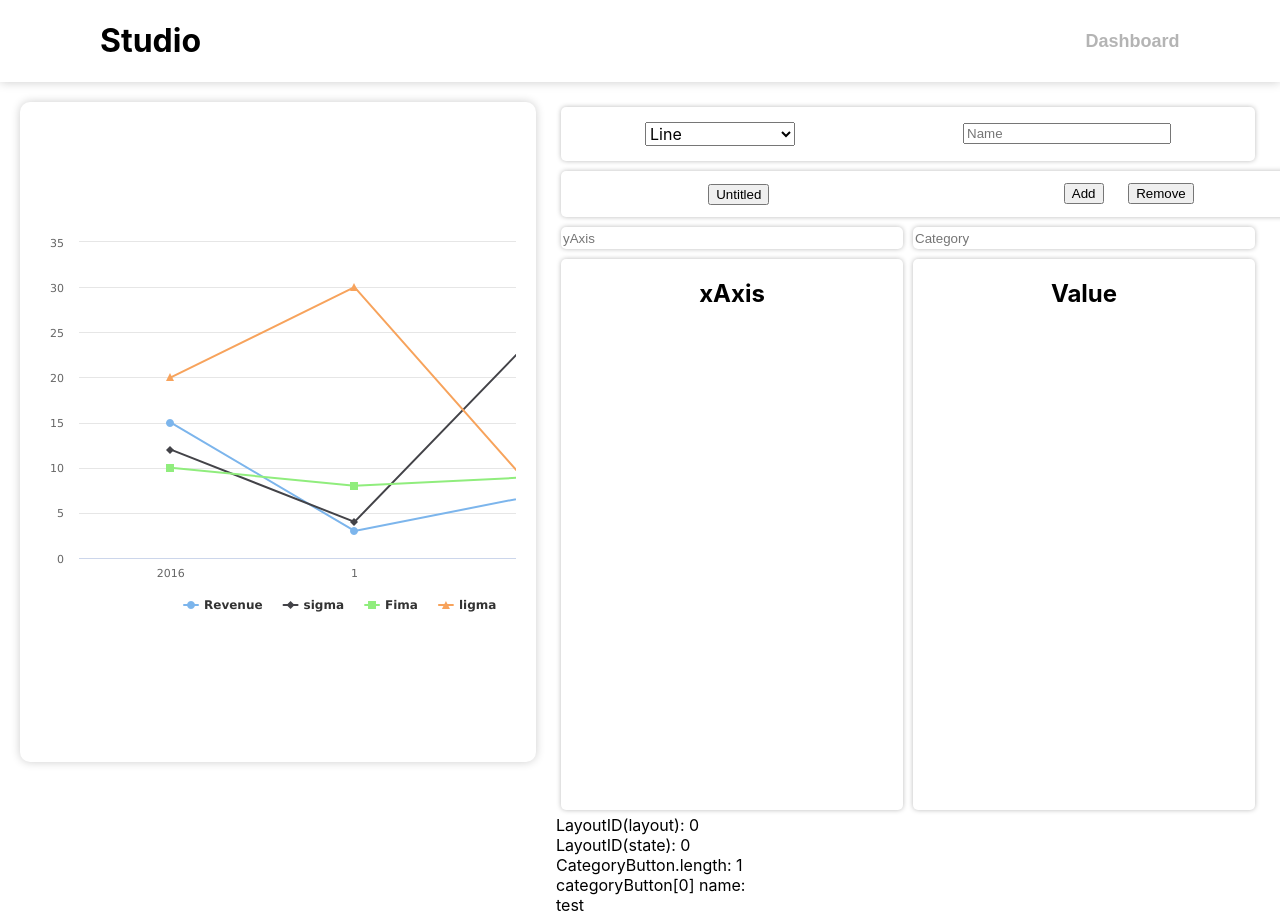
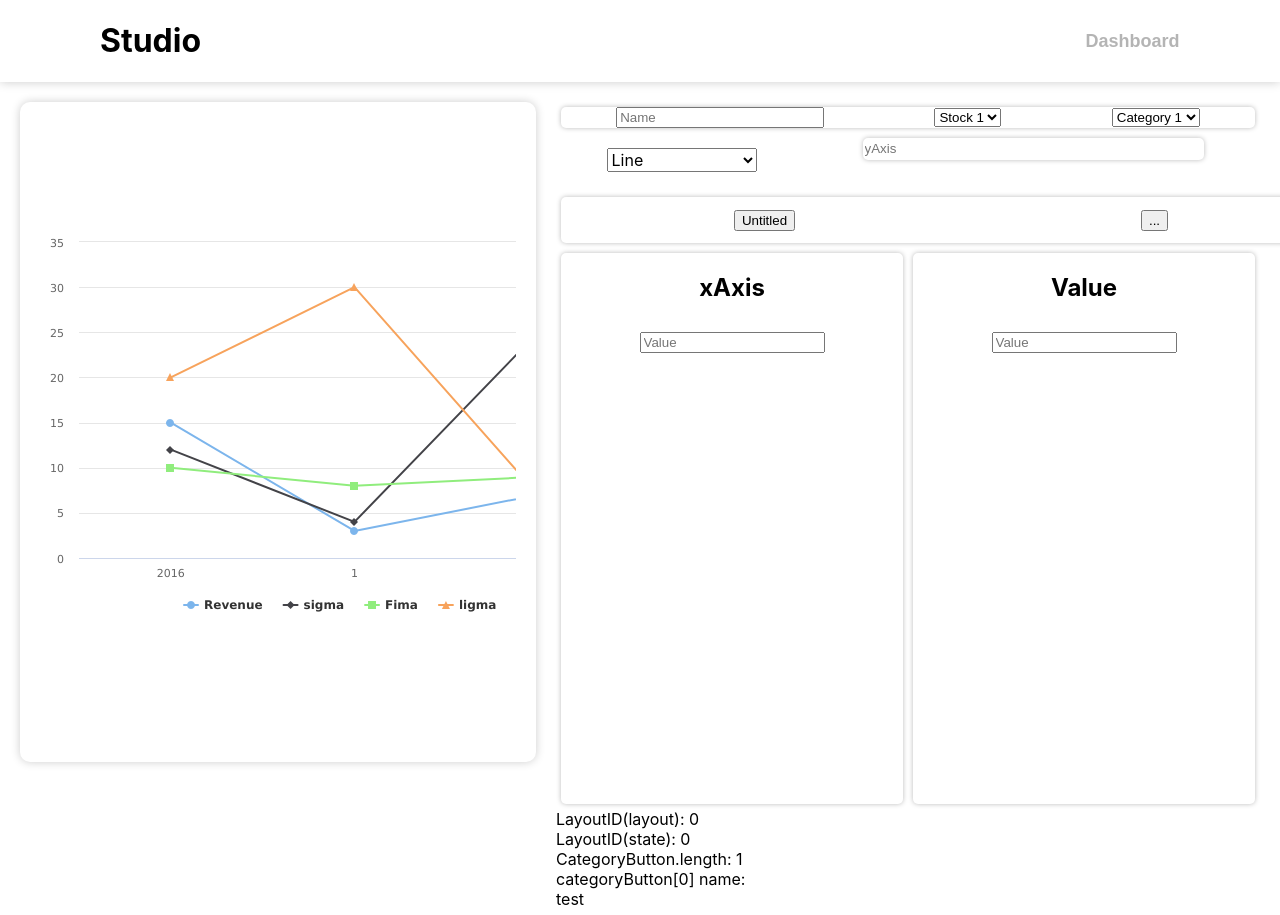
Before and after one commit to philipcoroiu/OnlyFin, a React (Create React App) app in the folder onlyfin-frontend/: page /Dashboard/Studio in a window 1280 px wide. Shown: the top 915 px of the page. Built offline with nearby package versions, Linux system fonts and the light colour scheme.

Commit message:
Implemented "..." button

```diff
--- a/onlyfin-frontend/src/components/Studio/CategoryLayout.js
+++ b/onlyfin-frontend/src/components/Studio/CategoryLayout.js
@@ -11,7 +11,30 @@ export default function CategoryLayout(props) {
 
     return (
         <>
-            <div className="toolbar--axis--name">
+
+            <div className="toolbar--columns">
+                <div className="toolbar--xaxis">
+                    <h2>xAxis</h2>
+                    <input placeholder="Value"/>
+                </div>
+                <div className="toolbar--value">
+                    <h2>Value</h2>
+                    <input placeholder="Value"/>
+                </div>
+            </div>
+            <div>LayoutID(layout): {props.id}</div>
+        </>
+    )
+}
+/*
+<input type="text"
+       placeholder="Category"
+       name={`category${props.id}`}
+       id={props.id}
+       onChange={handleInput}
+/>
+
+<div className="toolbar--axis--name">
                 <input
                     type="text"
                     placeholder="yAxis"
@@ -19,23 +42,7 @@ export default function CategoryLayout(props) {
                     onChange={handleInput}
                     value={props.valueName}
                 />
-                <input type="text"
-                       placeholder="Category"
-                       name={`category${props.id}`}
-                       id={props.id}
-                       onChange={handleInput}
-                />
+
             </div>
 
-            <div className="toolbar--columns">
-                <div className="toolbar--xaxis">
-                    <h2>xAxis</h2>
-                </div>
-                <div className="toolbar--value">
-                    <h2>Value</h2>
-                </div>
-            </div>
-            <div>LayoutID(layout): {props.id}</div>
-        </>
-    )
-}
+ */
--- /dev/null
+++ b/onlyfin-frontend/src/components/Studio/DropdownButton.js
@@ -0,0 +1,57 @@
+import React, { useState } from "react";
+//import "./DropdownButton.css"; // Import CSS file for styling
+
+const DropdownButton = (props) => {
+    const [isOpen, setIsOpen] = useState(false); // State to track dropdown open/closed state
+    const [inputValue, setInputValue] = useState(""); // State to store input value
+
+
+    const handleButtonClick = () => {
+        setIsOpen(!isOpen); // Toggle dropdown open/closed state
+    };
+
+    const handleInputChange = (e) => {
+        setInputValue(e.target.value); // Update input value in state
+    };
+
+    const handleInputSubmit = (e) => {
+        e.preventDefault(); // Prevent form submission
+        // Perform desired action with input value, e.g., send to API, update state, etc.
+        console.log("Input value submitted:", inputValue);
+
+        props.changeName(inputValue);
+
+        // Close dropdown
+        setIsOpen(false);
+    };
+
+    return (
+        <div className="dropdown-button-container">
+            {/* Button to toggle dropdown */}
+            <button className="dropdown-button" onClick={handleButtonClick}>
+                ...
+            </button>
+            {/* Dropdown menu */}
+            {isOpen && (
+
+                <form className="dropdown-menu" onSubmit={handleInputSubmit}>
+                    <button onClick={props.onClickAdd} >Add Category</button>
+                    <button onClick={props.onClickRemove} >Remove Category</button>
+                    <input
+                        type="text"
+                        className="dropdown-input"
+                        placeholder="Enter value"
+                        value={inputValue}
+                        onChange={handleInputChange}
+                    />
+
+                    <button type="submit" className="dropdown-submit">
+                        Submit
+                    </button>
+                </form>
+            )}
+        </div>
+    );
+};
+
+export default DropdownButton;
--- a/onlyfin-frontend/src/components/Studio/Studio.js
+++ b/onlyfin-frontend/src/components/Studio/Studio.js
@@ -1,5 +1,5 @@
 import React from "react"
-import Sidebar from "./StudioToolbar";
+import StudioToolbar from "./StudioToolbar";
 import Chart from "./Chart"
 import {Link, NavLink} from "react-router-dom";
 
@@ -35,12 +35,13 @@ export default function Studio() {
                     <button className="studio--navbar--button">Dashboard</button>
                 </Link>
             </div>
-            <Sidebar
+            <StudioToolbar
                 name={sendData.nameOfDiagram}
                 valueName={sendData.valueTitle}
                 typeOfDiagram={sendData.typeOfDiagram}
                 function={changeStats}
                 categories={sendData.categories}
+                onyAxisChange={changeStats}
 
             />
             <div className="chart">
--- a/onlyfin-frontend/src/components/Studio/StudioToolbar.js
+++ b/onlyfin-frontend/src/components/Studio/StudioToolbar.js
@@ -1,6 +1,7 @@
 import React from 'react';
 import CategoryLayout from "./CategoryLayout";
 import CategoryButton from "./CategoryButton"
+import DropdownButton from "./DropdownButton"
 
 export default function StudioToolbar(props) {
 
@@ -48,10 +49,25 @@ export default function StudioToolbar(props) {
      * Changes the name of the chosen category button
      * @param input
      */
+    /*
     function changeName(input, id) {
         setCategoryButton(prevButtons => {
             const updatedButtons = prevButtons.map(button => {
                 if (button.props.id === id) {
+                    return React.cloneElement(button, { value: input });
+                }
+                return button;
+            });
+            return updatedButtons;
+        });
+    }
+
+     */
+
+    function changeName(input) {
+        setCategoryButton(prevButtons => {
+            const updatedButtons = prevButtons.map(button => {
+                if (button.props.id === layoutID) {
                     return React.cloneElement(button, { value: input });
                 }
                 return button;
@@ -120,12 +136,6 @@ export default function StudioToolbar(props) {
     return (
         <div className="studio--sidebar">
             <div className="studio--sidebar--header">
-                <select className="studio--sidebar--select" name="typeOfDiagram" onChange={props.function} >
-                    <option value="line">Line</option>
-                    <option value="bar">Bar</option>
-                    <option value="column">Column</option>
-                </select>
-
 
                 <input
                     type="text"
@@ -136,15 +146,45 @@ export default function StudioToolbar(props) {
                 />
 
 
+                <select className="studio--sidebar--select--stocks" name="typeOfStock" onChange={props.function} /* Change function to save a stock choice */ >
+                    <option value="line">Stock 1</option>
+                    <option value="bar">Stock 2</option>
+                    <option value="column">Stock 3</option>
+                </select>
+
+                <select className="studio--sidebar--select--stock-category" name="typeOfStockCategory" onChange={props.function} /* Change function to save a stock choice */ >
+                    <option value="line">Category 1</option>
+                    <option value="bar">Category 2</option>
+                    <option value="column">Category 3</option>
+                </select>
+
+            </div>
+
+
+            <div className="toolbar--axis--name">
+
+                <select className="studio--sidebar--select" name="typeOfDiagram" onChange={props.function} >
+                    <option value="line">Line</option>
+                    <option value="bar">Bar</option>
+                    <option value="column">Column</option>
+                </select>
+
+                <input
+                    type="text"
+                    placeholder="yAxis"
+                    name="valueTitle"
+                    onChange={props.onyAxisChange}
+                    value={props.valueName}
+                />
+
             </div>
 
             <div className="toolbar--categories">
                 {categoryButton}
-                <div className="studio--sidebar--buttons">
-                    <button onClick={addCategoryLayout}>Add</button>
-                    <button onClick={deleteInput}>Remove</button>
-                </div>
+                <DropdownButton changeName={changeName} onClickAdd={addCategoryLayout} onClickRemove={deleteInput}/>
             </div>
+
+
 
             {chartCategoryLayout[layoutID]}
             <div>LayoutID(state): {layoutID}</div>
@@ -152,6 +192,7 @@ export default function StudioToolbar(props) {
             <div>categoryButton[0] name: {categoryButton[0].value}</div>
             <div>{test}</div>
 
+
         </div>
     );
 }
--- a/onlyfin-frontend/src/index.css
+++ b/onlyfin-frontend/src/index.css
@@ -149,3 +149,17 @@ code {
   border-radius: 10px;
   box-shadow: 0 0 10px rgba(0, 0, 0, 0.2);
 }
+
+.dropdown-button-container {
+  position: relative; /* Set relative position for container */
+}
+
+.dropdown-menu {
+  position: absolute; /* Set absolute position for dropdown menu */
+  top: 100%; /* Position dropdown menu below button */
+  left: 0; /* Position dropdown menu at left edge of container */
+  padding: 8px; /* Add padding for spacing */
+  background-color: #fff; /* Add background color */
+  border: 1px solid #ccc; /* Add border */
+  width: 200px; /* Set width for dropdown menu */
+}
```
